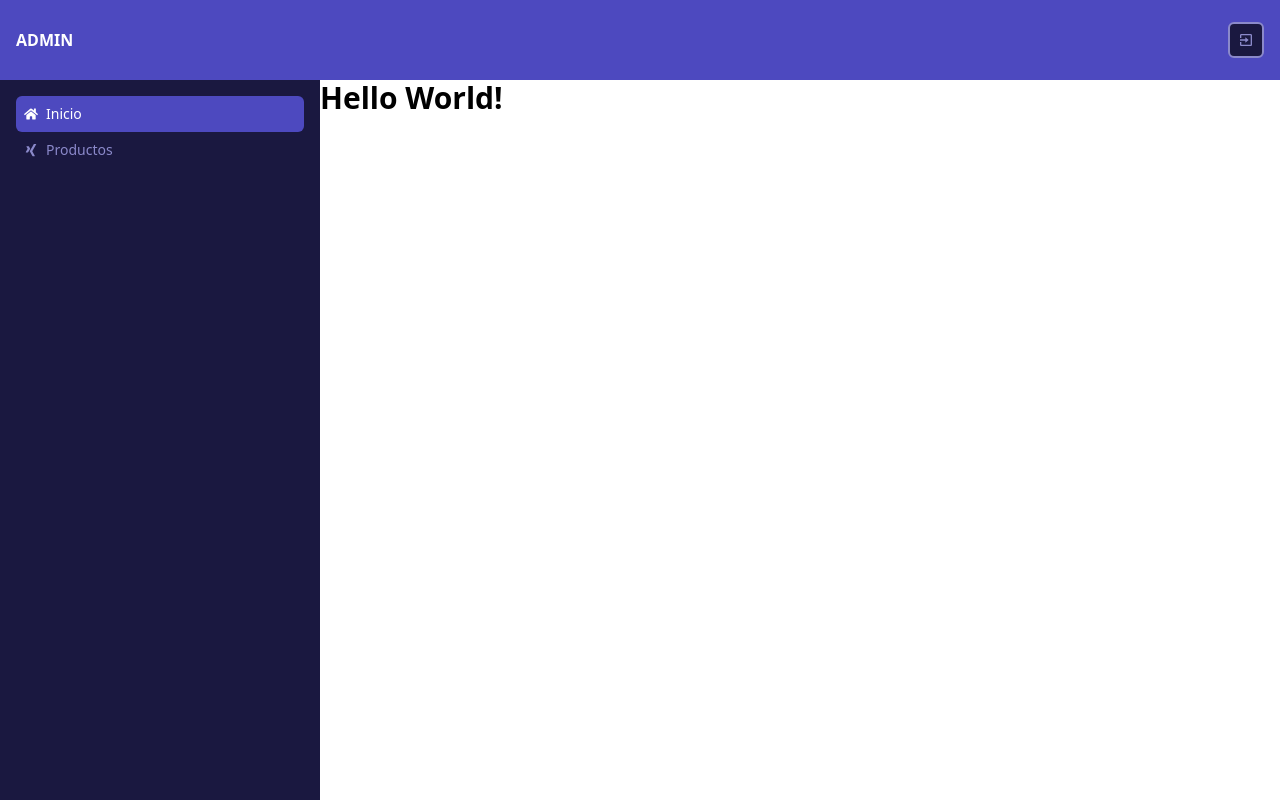
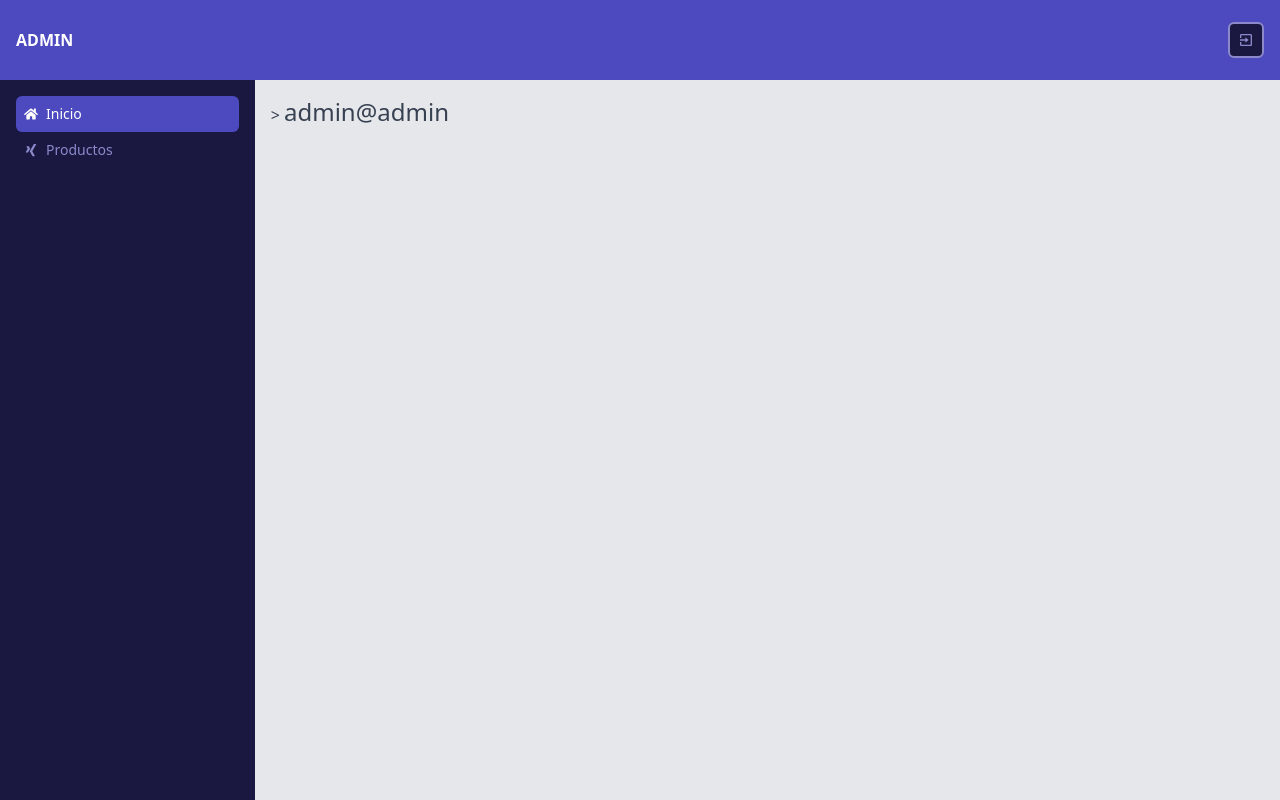
Before and after one commit to lopez-tomas/nextjs-crud, a Next.js app in the folder frontend/: page / in a window 1280 px wide. Built offline with nearby package versions, Linux system fonts and the light colour scheme.

Commit message:
[STYLES/view]: Home page updated.

```diff
--- a/frontend/src/pages/index.tsx
+++ b/frontend/src/pages/index.tsx
@@ -1,9 +1,13 @@
+import Head from 'next/head'
+
 export default function Home() {
   return (
-    <div>
-      <h1 className="text-3xl font-bold">
-        Hello World!
-      </h1>
-    </div>
+    <>
+      <div className='w-full p-4 bg-gray-200'>
+        <h1 className='text-md text-gray-700'>
+          {'>'} <span className='text-2xl'>admin@admin</span>
+        </h1>
+      </div>
+    </>
   )
 }
```
